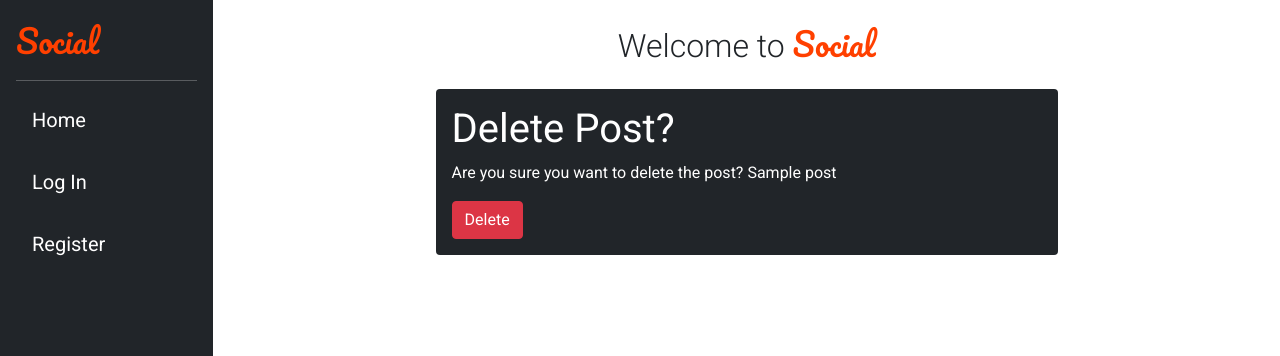
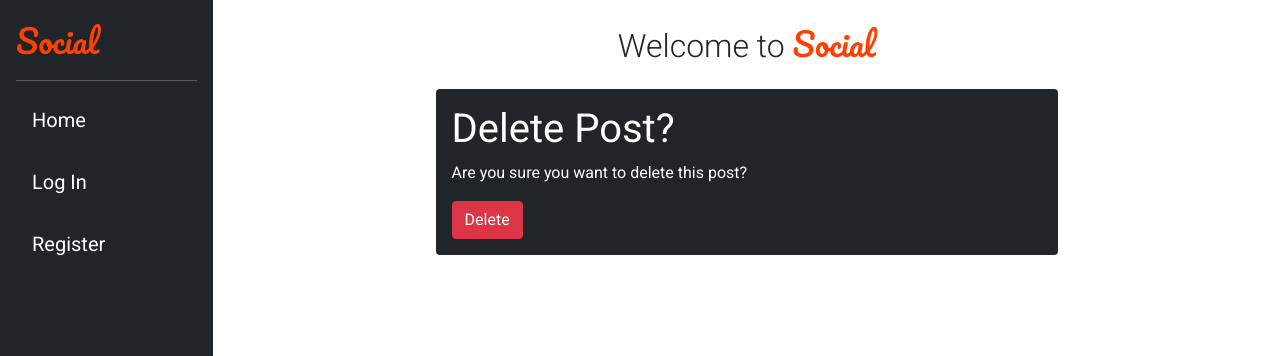
Before and after one commit to Code-Institute-Submissions/social, a Django app: a page that uses templates/delete_post.html in a window 1280 px wide. Shown: the top 356 px of the page. Run offline with Django 4.2, Linux system fonts and the light colour scheme; tables that the repository leaves empty hold one stand-in row (values such as "Sample post").

Commit message:
Remove test variable from delete post template

```diff
--- a/templates/delete_post.html
+++ b/templates/delete_post.html
@@ -8,7 +8,7 @@
         <h1>Delete Post?</h1>
 
         <!-- Prompt -->
-        <p>Are you sure you want to delete the post? {{ post.title }}</p>
+        <p>Are you sure you want to delete this post?</p>
 
         <!-- Form Component -->
         <form method="post" action="{% url 'delete_post' post.slug %}">
```
